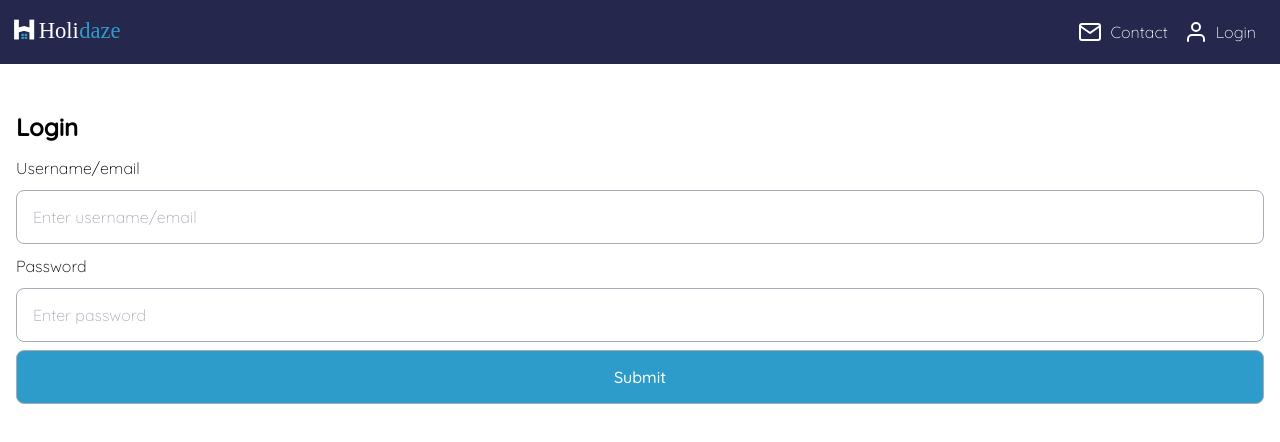
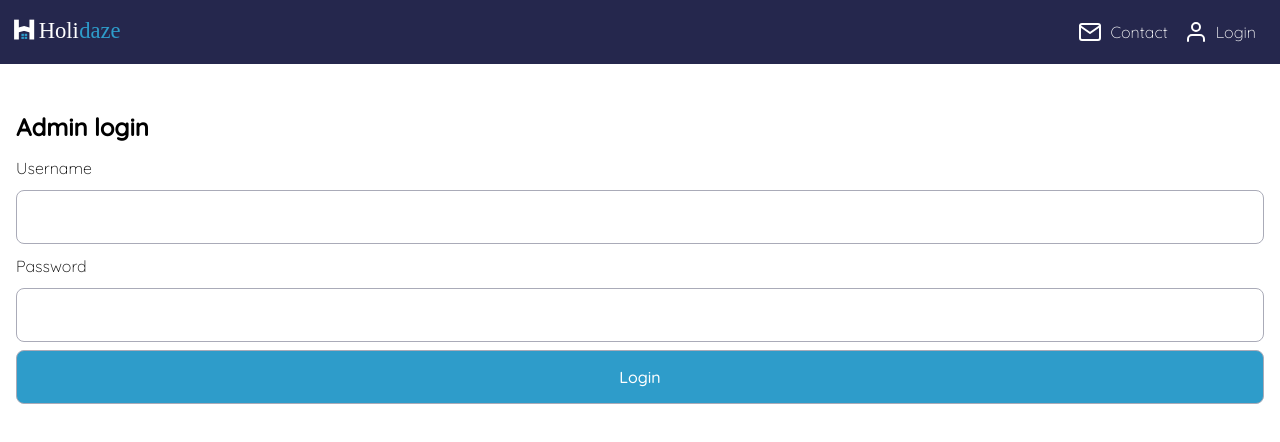
Before and after one commit to Noroff-FEU-Assignments/project-exam-2-tronderiklarsen, a Next.js app: page /login in a window 1280 px wide. Shown: the top 442 px of the page. Built offline with nearby package versions, Linux system fonts and the light colour scheme; no server answers.

Commit message:
Loginform and AuthContext

```diff
--- a/components/header/Header.js
+++ b/components/header/Header.js
@@ -1,20 +1,51 @@
-import Link from "next/link"
-import styles from "../../styles/Header.module.css"
+import Link from "next/link";
+import { useContext } from "react";
+import AuthContext from "../../context/AuthContext";
+import styles from "../../styles/Header.module.css";
 
 export default function Header() {
+  const { admin, logout } = useContext(AuthContext);
+
   return (
     <header className={styles.header}>
       <div>
         <Link href="/">
-                    <img className={styles.logo} src="/images/holidaze-logo-white.svg"></img>
+          <img
+            className={styles.logo}
+            src="/images/holidaze-logo-white.svg"
+          ></img>
         </Link>
       </div>
       <nav className={styles.menu}>
         <ul>
-                    <li><img className={styles.icon} src="/images/mail.svg"></img><Link href="/contact">Contact</Link></li>
-                    <li><img className={styles.icon} src="/images/user.svg"></img><Link href="/login">Login</Link></li>
+          {admin ? (
+            <>
+              <li>
+                <img src="/images/command.svg"></img>
+                <Link href="/dashboard">
+                  <a>Dashboard</a>
+                </Link>
+              </li>
+              <li>
+                <button className="btn-secondary" onClick={() => logout()}>
+                  Logout
+                </button>
+              </li>
+            </>
+          ) : (
+            <>
+              <li>
+                <img src="/images/mail.svg"></img>
+                <Link href="/contact">Contact</Link>
+              </li>
+              <li>
+                <img src="/images/user.svg"></img>
+                <Link href="/login">Login</Link>
+              </li>
+            </>
+          )}
         </ul>
       </nav>
     </header>
-    )
+  );
 }
--- a/components/login/LoginForm.js
+++ /dev/null
@@ -1,13 +0,0 @@
-export default function LoginForm() {
-    return (
-        <form>
-        <label>Username/email</label>
-        <input placeholder="Enter username/email"></input>
-
-        <label>Password</label>
-        <input type="password" placeholder="Enter password"></input>
-
-        <input className="btn" type="submit" value="Submit"></input>
-    </form>
-    )
-}
--- /dev/null
+++ b/context/AuthContext.js
@@ -0,0 +1,30 @@
+import { createContext, useState, useEffect} from "react"
+import { useRouter } from "next/router"
+import {API_URL} from "../constants/api"
+
+const AuthContext = createContext()
+
+export const AuthProvider = ({children}) => {
+    const [admin, setAdmin] = useState(null)
+    const [error, setError] = useState(null)
+
+    const login = async ({username:identifier, password}) => {
+        console.log({ identifier, password})
+    }
+
+    const logout = async () => {
+        console.log("Logout")
+    }
+
+    const checkAdminLoggedIn = async (admin) => {
+        console.log("Check")
+    }
+
+    return (
+        <AuthContext.Provider value={{ admin, error, login, logout}}>
+            {children}
+        </AuthContext.Provider>
+    )
+}
+
+export default AuthContext
--- a/pages/_app.js
+++ b/pages/_app.js
@@ -1,7 +1,12 @@
-import '../styles/globals.css'
+import "../styles/globals.css";
+import { AuthProvider } from "../context/AuthContext";
 
 function MyApp({ Component, pageProps }) {
-  return <Component {...pageProps} />
+  return (
+    <AuthProvider>
+      <Component {...pageProps} />
+    </AuthProvider>
+  );
 }
 
-export default MyApp
+export default MyApp;
--- a/pages/login.js
+++ b/pages/login.js
@@ -1,11 +1,41 @@
-import Layout from "../components/layout/Layout"
-import LoginForm from "../components/login/LoginForm"
+import Layout from "../components/layout/Layout";
+import Link from "next/link";
+import { useState, useEffect, useContext } from "react";
+import AuthContext from "../context/AuthContext";
 
 export default function LoginPage() {
-    return (
-        <Layout title="Login - Holidaze">
-            <h1>Login</h1>
-            <LoginForm />
-        </Layout>
-    )
+  const [username, setUser] = useState("");
+  const [password, setPassword] = useState("");
+
+  const { login, error } = useContext(AuthContext);
+
+  const handleSubmit = (e) => {
+    e.preventDefault();
+    login({ username, password });
+  };
+
+  return (
+    <Layout title="Admin login - Holidaze">
+      <h1>Admin login</h1>
+      <form onSubmit={handleSubmit}>
+        <label htmlFor="username">Username</label>
+        <input
+          type="text"
+          id="username"
+          value={username}
+          onChange={(e) => setUser(e.target.value)}
+        ></input>
+
+        <label htmlFor="password">Password</label>
+        <input
+          type="password"
+          id="password"
+          value={password}
+          onChange={(e) => setPassword(e.target.value)}
+        ></input>
+
+        <input className="btn" type="submit" value="Login"></input>
+      </form>
+    </Layout>
+  );
 }
--- a/styles/globals.css
+++ b/styles/globals.css
@@ -74,3 +74,11 @@ label {
   border-radius: 8px;
   margin-bottom: 16px;
 }
+
+.btn-secondary {
+  background: #2E9CCA;
+  color: white;
+  padding: 8px;
+  border: none;
+  border-radius: 8px;
+}
```
Also changed, not shown: public/images/command.svg (added). Lines whose indentation alone changed are shown as unchanged.
